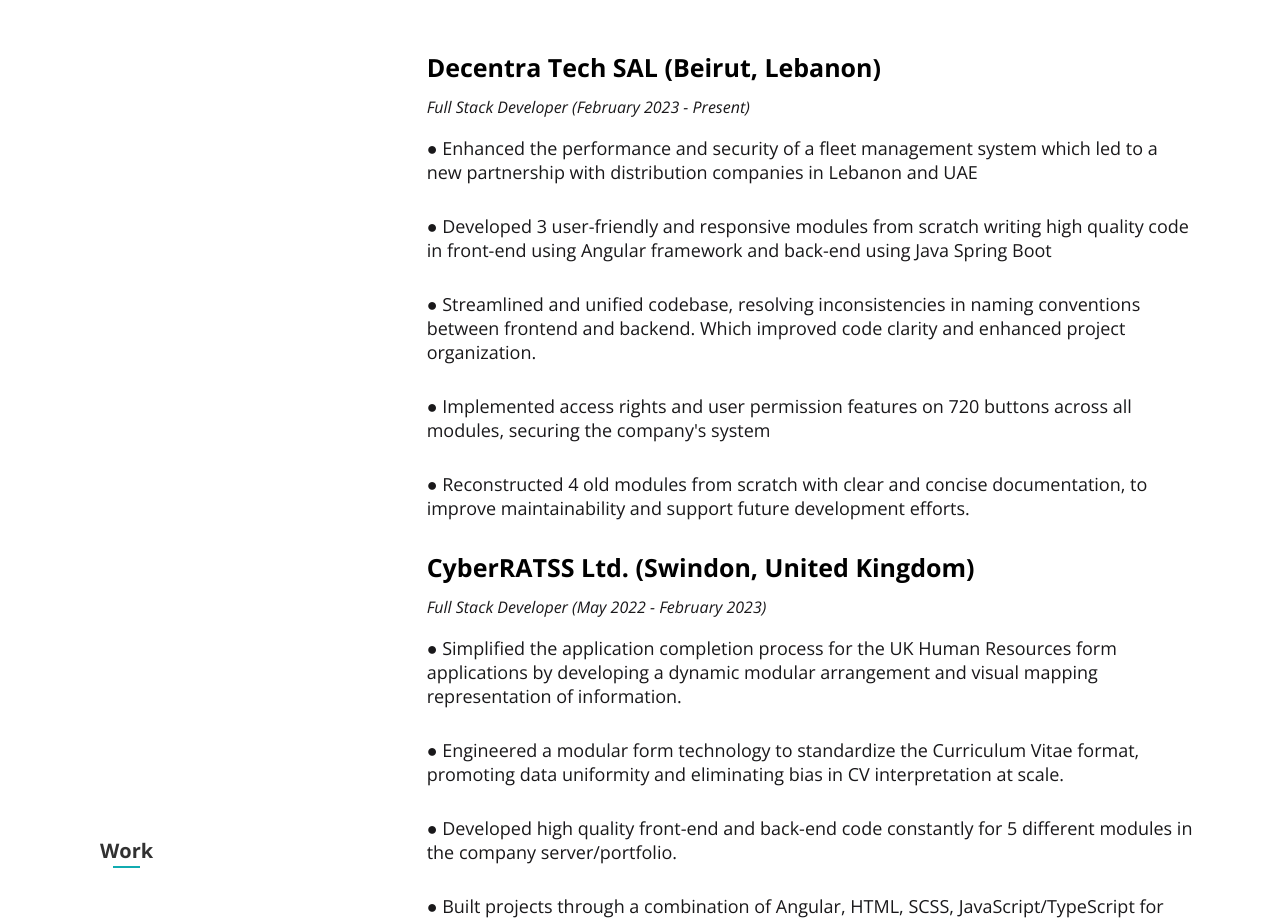
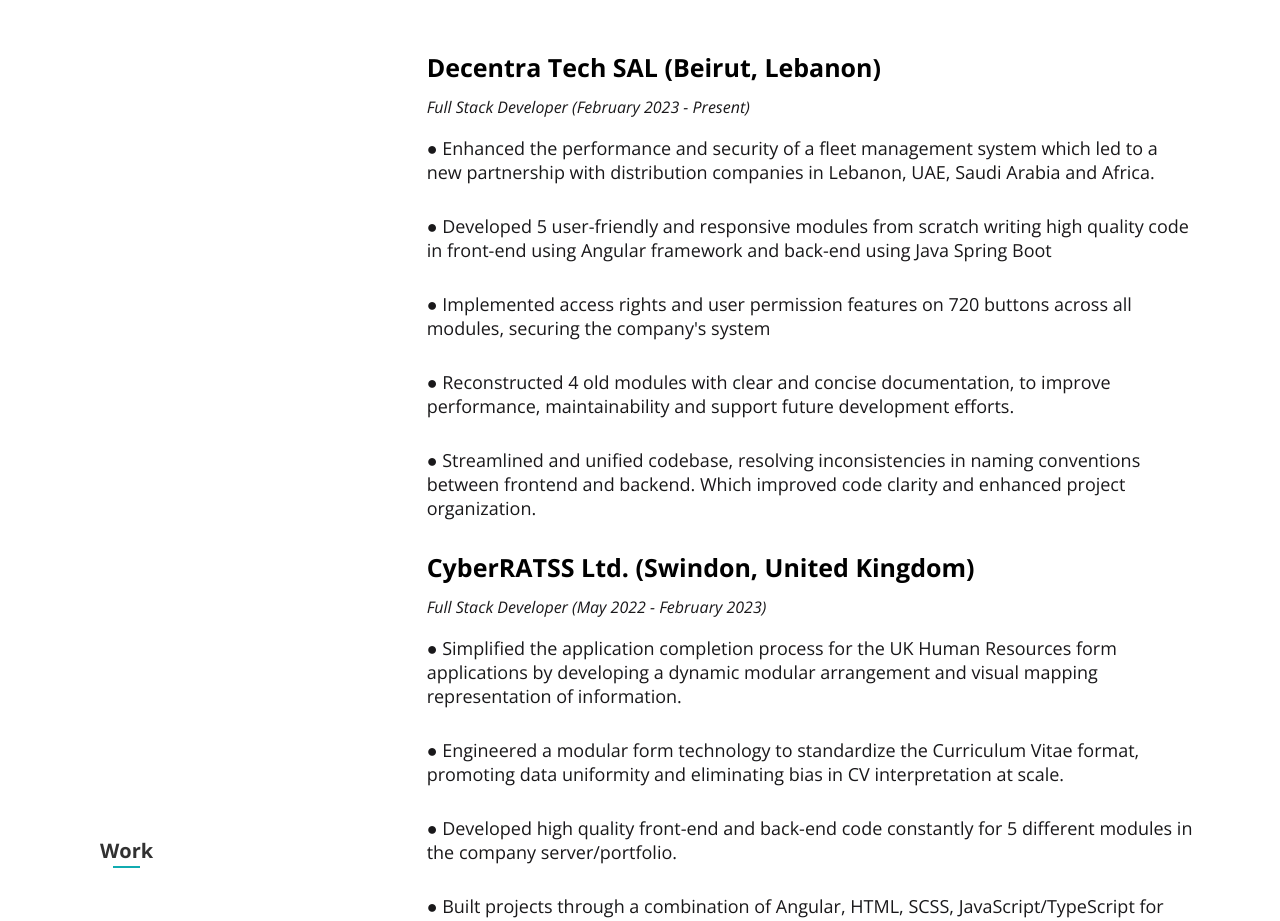
Before and after one commit to PierreBouMalham/personal-portfolio, a React (Create React App) app: page / in a window 1280 px wide. Shown: the part 1640-2561 px from the top of the page. Built offline with nearby package versions, Linux system fonts and the light colour scheme; the HTML template or start-up script is replaced by a standard one.

Commit message:
resume finished

```diff
--- a/src/components/About/About.js
+++ b/src/components/About/About.js
@@ -34,7 +34,7 @@
 
           <div className="about__resume">
             <a
-              href="https://drive.google.com/file/d/1ca2TlBMk1NNlBMHZGaO2lDJ8IrnbtmQo/view?usp=sharing"
+              href="https://drive.google.com/file/d/139BFApmxbaKyoF7luWlvc7AQXV8sTRyz/view?usp=sharing"
               target="_blank"
               rel="noreferrer"
             >
--- a/src/components/Resume/Resume.js
+++ b/src/components/Resume/Resume.js
@@ -18,26 +18,26 @@
             <p>
               ● Enhanced the performance and security of a fleet management
               system which led to a new partnership with distribution companies
-              in Lebanon and UAE
+              in Lebanon, UAE, Saudi Arabia and Africa.
             </p>
             <p>
-              ● Developed 3 user-friendly and responsive modules from scratch
+              ● Developed 5 user-friendly and responsive modules from scratch
               writing high quality code in front-end using Angular framework and
               back-end using Java Spring Boot
-            </p>
-            <p>
-              ● Streamlined and unified codebase, resolving inconsistencies in
-              naming conventions between frontend and backend. Which improved
-              code clarity and enhanced project organization.
             </p>
             <p>
               ● Implemented access rights and user permission features on 720
               buttons across all modules, securing the company's system
             </p>
             <p>
-              ● Reconstructed 4 old modules from scratch with clear and concise
-              documentation, to improve maintainability and support future
-              development efforts.
+              ● Reconstructed 4 old modules with clear and concise
+              documentation, to improve performance, maintainability and support
+              future development efforts.
+            </p>
+            <p>
+              ● Streamlined and unified codebase, resolving inconsistencies in
+              naming conventions between frontend and backend. Which improved
+              code clarity and enhanced project organization.
             </p>
             <div className="resume__info">
               <h1>CyberRATSS Ltd. (Swindon, United Kingdom)</h1>
```
